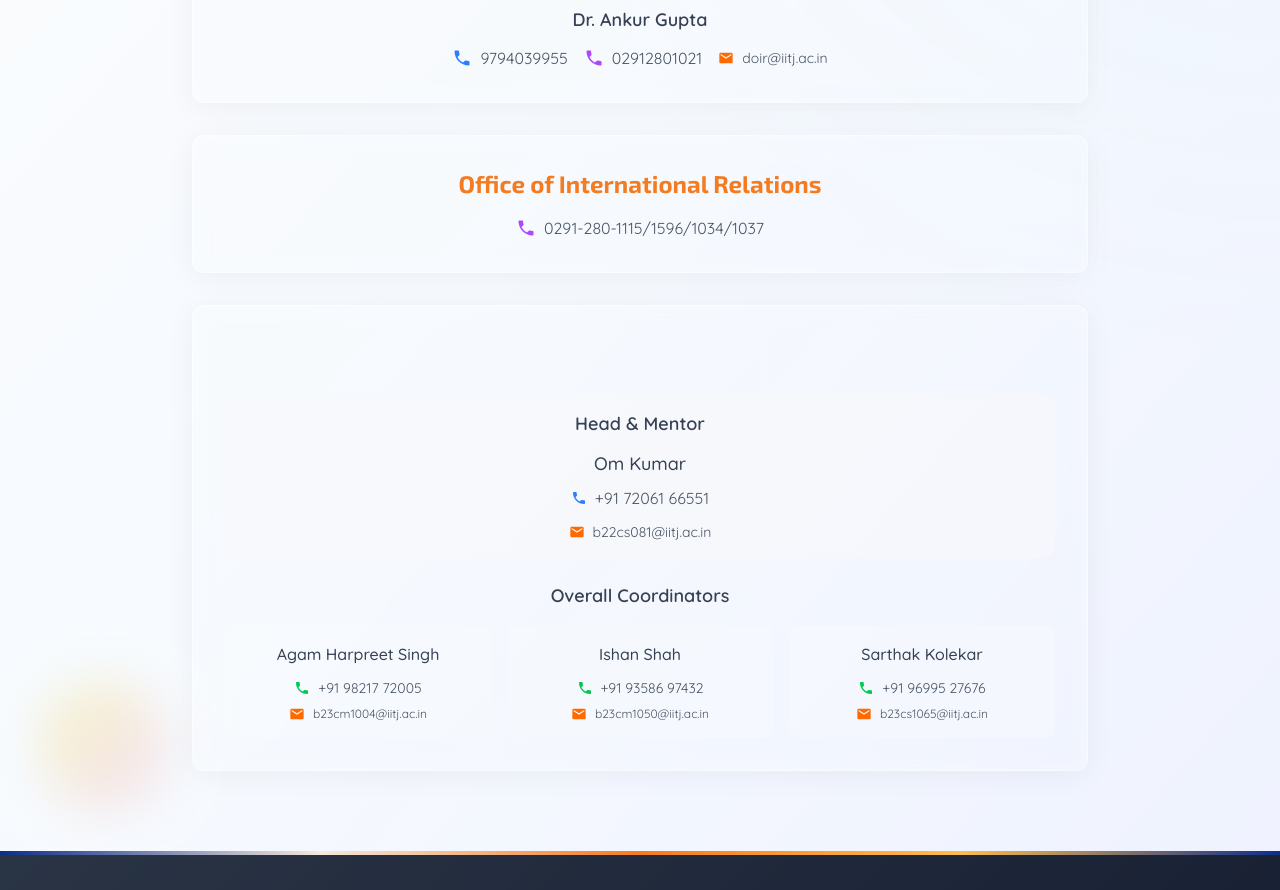
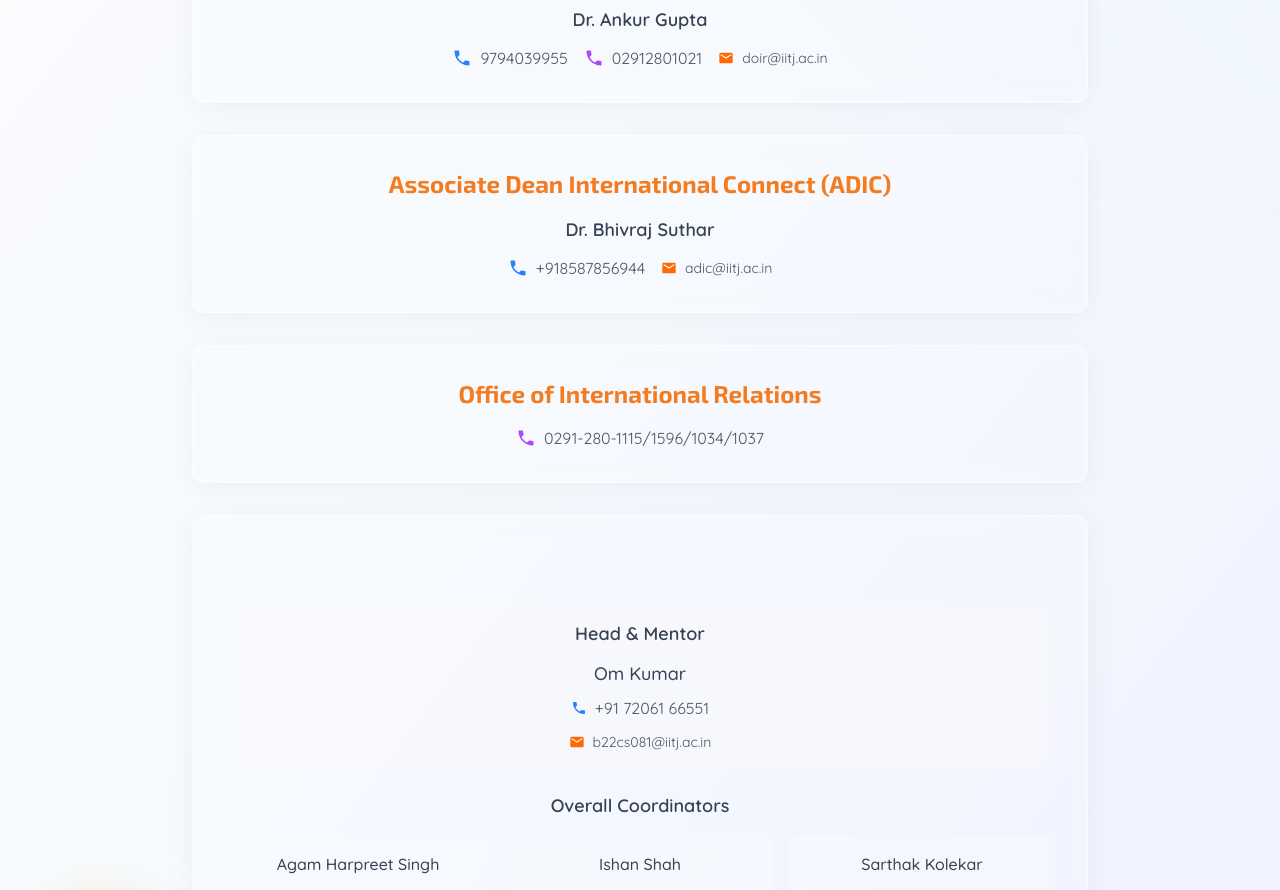
Before and after one commit to harshitsaini17/ir-conclave, a Next.js app in the folder frontend/: page / in a window 1280 px wide. Shown: the part 8280-9170 px from the top of the page. Built offline with nearby package versions, Linux system fonts and the light colour scheme.

Commit message:
feat: add Associate Dean International Connect contact information section

```diff
--- a/frontend/src/components/ContactUs.tsx
+++ b/frontend/src/components/ContactUs.tsx
@@ -212,6 +212,46 @@
             </div>
           </motion.div>
 
+          {/* Associate Dean International Connect (ADIC) Contact Information */}
+          <motion.div
+            className="glass-card p-8 rounded-2xl backdrop-blur-lg border border-white/20 mb-8"
+            variants={itemVariants}
+            transition={{ duration: 0.6, ease: [0.4, 0, 0.2, 1], delay: 0.45 }}
+            whileHover={{ y: -5 }}
+          >
+            <div className="text-center">
+              <motion.h3
+                className="text-2xl font-bold mb-4 font-exo2"
+                style={{
+                  background: '#F47B20',
+                  WebkitBackgroundClip: 'text',
+                  WebkitTextFillColor: 'transparent',
+                  backgroundClip: 'text'
+                }}
+                transition={{ duration: 0.3 }}
+              >
+                Associate Dean International Connect (ADIC)
+              </motion.h3>
+              <div className="space-y-3">
+                <p className="text-lg font-semibold text-gray-700 font-quicksand">Dr. Bhivraj Suthar</p>
+                <div className="flex flex-col sm:flex-row justify-center items-center gap-4 text-gray-600 font-quicksand">
+                  <div className="flex items-center gap-2">
+                    <svg className="w-5 h-5 text-blue-500" fill="currentColor" viewBox="0 0 24 24">
+                      <path d="M6.62 10.79c1.44 2.83 3.76 5.14 6.59 6.59l2.2-2.2c.27-.27.67-.36 1.02-.24 1.12.37 2.33.57 3.57.57.55 0 1 .45 1 1V20c0 .55-.45 1-1 1-9.39 0-17-7.61-17-17 0-.55.45-1 1-1h3.5c.55 0 1 .45 1 1 0 1.25.2 2.45.57 3.57.11.35.03.74-.25 1.02l-2.2 2.2z"/>
+                    </svg>
+                    <span>+918587856944</span>
+                  </div>
+                  <div className="flex items-center gap-2">
+                      <svg className="w-4 h-4 text-orange-500" fill="currentColor" viewBox="0 0 24 24">
+                        <path d="M20 4H4c-1.1 0-1.99.9-1.99 2L2 18c0 1.1.9 2 2 2h16c1.1 0 2-.9 2-2V6c0-1.1-.9-2-2-2zm0 4l-8 5-8-5V6l8 5 8-5v2z"/>
+                      </svg>
+                      <span className="text-sm">adic@iitj.ac.in</span>
+                  </div>
+                </div>
+              </div>
+            </div>
+          </motion.div>
+
           {/* Office of International Relations */}
           <motion.div
             className="glass-card p-8 rounded-2xl backdrop-blur-lg border border-white/20 mb-8"
```
